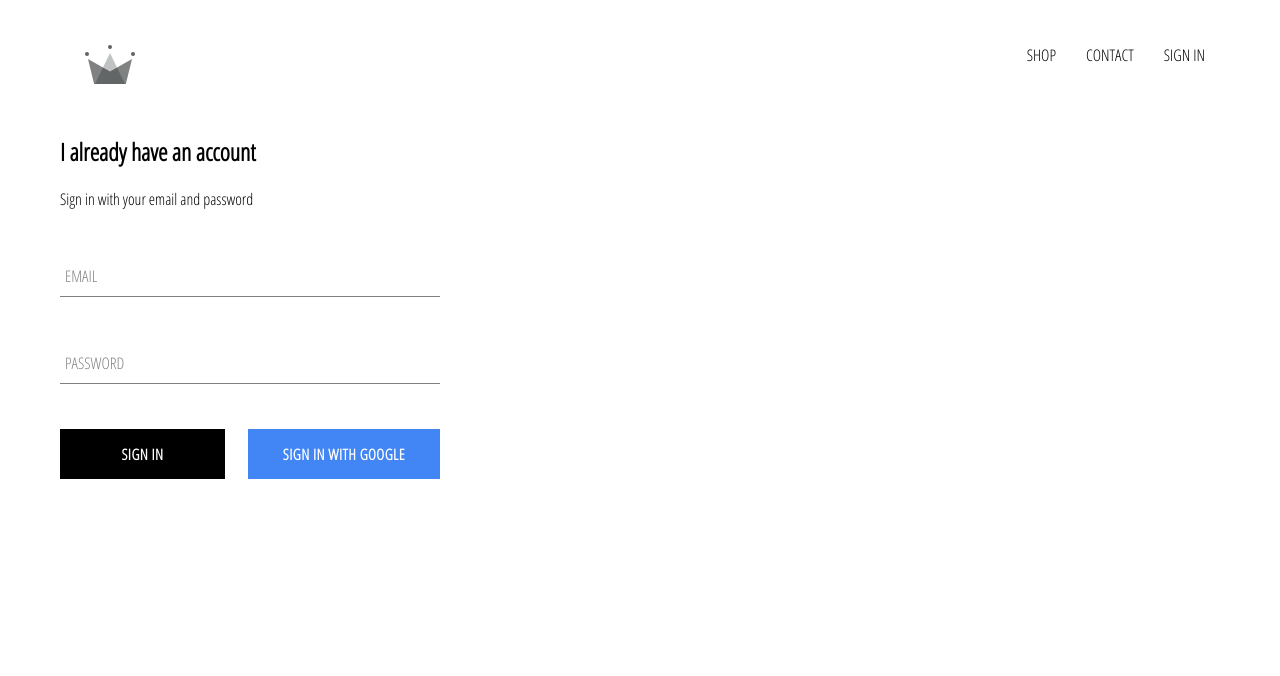
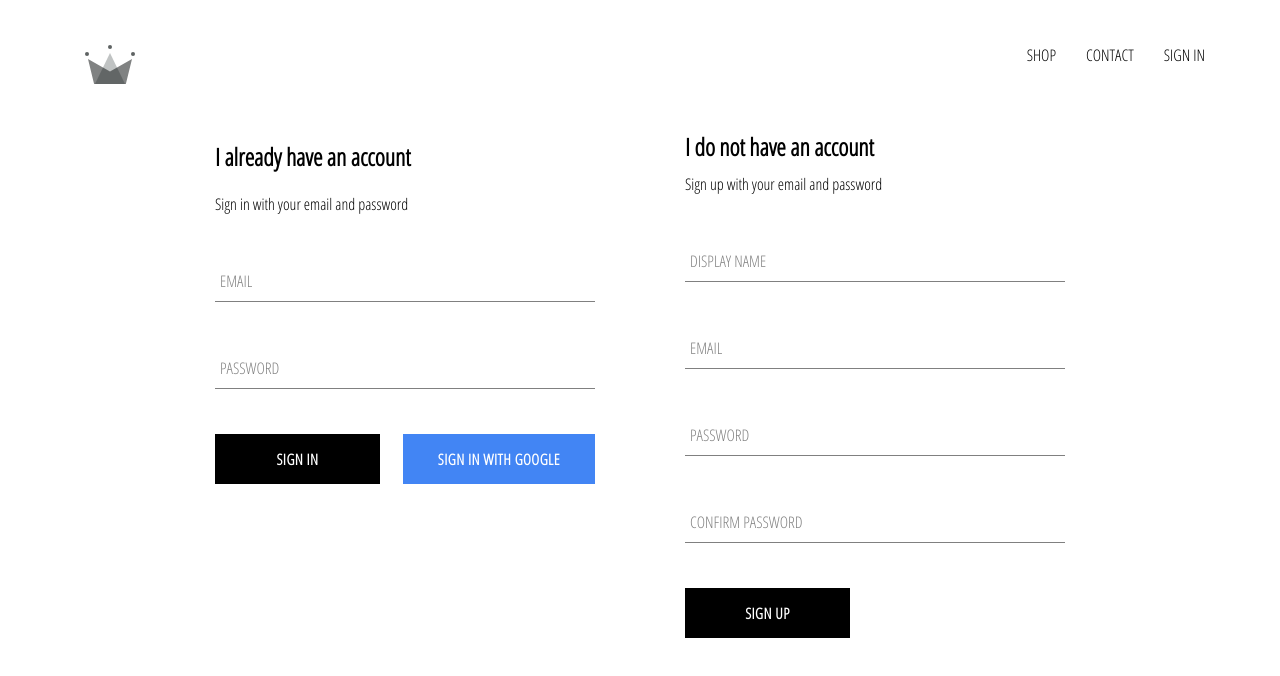
Before and after one commit to robthomasclark/crwn-clothing, a React (Create React App) app: page /signin in a window 1280 px wide. Shown: the top 676 px of the page. Built offline with nearby package versions, Linux system fonts and the light colour scheme; no server answers.

Commit message:
added ability to signup

```diff
--- a/src/App.tsx
+++ b/src/App.tsx
@@ -6,18 +6,32 @@
 import ShopPage from "./pages/shop/shop.component";
 import SignInAndSignUp from "./pages/sign-in-and-sign-up/sign-in-and-sign-up.component";
 import Header from "./components/header/header.component";
-import { auth } from "./firebase/firebase.utils";
+import { auth, createUserProfileDocument } from "./firebase/firebase.utils";
 
 class App extends React.Component {
-  state = {currentUser: null}
+  state = { currentUser: null };
 
   //this should really be a function, but, I'm being lazy in not defining
   //it since I cannot figure out exactly what the signature is from a third party library
   unsubscribeFromAuth: any = null;
 
   componentDidMount() {
-    this.unsubscribeFromAuth = auth.onAuthStateChanged((user) => {
-      this.setState({ currentUser: user});
+    this.unsubscribeFromAuth = auth.onAuthStateChanged(async (userAuth) => {
+      //this.setState({ currentUser: user });
+      console.log(userAuth);
+      if (userAuth) {
+        const userRef = await createUserProfileDocument(userAuth, {});
+        userRef.onSnapshot((snapShot) => {
+          this.setState({
+            currentUser: {
+              id: snapShot.id,
+              ...snapShot.data(),
+            },
+          }, () => console.log(this.state));
+        });
+      } else {
+        this.setState({ currentUser: null }, () => console.log(this.state));
+      }
     });
   }
 
@@ -28,7 +42,7 @@
   render() {
     return (
       <div>
-        <Header currentUser={this.state.currentUser}/>
+        <Header currentUser={this.state.currentUser} />
         <Switch>
           <Route exact path="/" component={HomePage} />
           <Route path="/shop" component={ShopPage} />
--- /dev/null
+++ b/src/components/signup/signup.component.tsx
@@ -0,0 +1,105 @@
+import React, { BaseSyntheticEvent } from "react";
+
+import FormInput from "../form-input/form-input.component";
+import CustomButton from "../custom-button/custom-button.component";
+
+import { auth, createUserProfileDocument } from "../../firebase/firebase.utils";
+
+import "./signup.styles.scss";
+
+type State = {
+  displayName: string;
+  email: string;
+  password: string;
+  confirmPassword: string;
+};
+
+class SignUp extends React.Component {
+  state: State = {
+    displayName: "",
+    email: "",
+    password: "",
+    confirmPassword: "",
+  };
+
+  handleSubmit = async (event: BaseSyntheticEvent) => {
+    event.preventDefault();
+
+    const { displayName, email, password, confirmPassword } = this.state;
+    if (password !== confirmPassword) {
+      alert("Passwords do not match!");
+      return;
+    }
+
+    try {
+      const { user } = await auth.createUserWithEmailAndPassword(
+        email,
+        password
+      );
+      if (user) {
+        await createUserProfileDocument(user, { displayName });
+        this.setState({
+          displayName: "",
+          email: "",
+          password: "",
+          confirmPassword: "",
+        });
+      }
+    } catch (error) {
+      console.error(error);
+    }
+  };
+
+  handleChange = (event: BaseSyntheticEvent) => {
+    const { value, name } = event.target;
+    this.setState({ [name]: value });
+  };
+
+  render() {
+    return (
+      <div className="sign-up">
+        <h2 className="title">I do not have an account</h2>
+        <span>Sign up with your email and password</span>
+        <form className="sign-up-form" onSubmit={this.handleSubmit}>
+          <FormInput
+            label="DISPLAY NAME"
+            name="displayName"
+            type="text"
+            value={this.state.displayName}
+            handleChange={this.handleChange}
+            required
+          />
+          <FormInput
+            label="EMAIL"
+            name="email"
+            type="email"
+            value={this.state.email}
+            handleChange={this.handleChange}
+            required
+          />
+          <FormInput
+            label="PASSWORD"
+            name="password"
+            type="password"
+            value={this.state.password}
+            handleChange={this.handleChange}
+            required
+          />
+          <FormInput
+            label="CONFIRM PASSWORD"
+            name="confirmPassword"
+            type="password"
+            value={this.state.confirmPassword}
+            handleChange={this.handleChange}
+            required
+          />
+          <div className="buttons">
+            <CustomButton type="submit">Sign Up</CustomButton>
+          </div>
+        </form>
+      </div>
+    );
+  }
+}
+
+export default SignUp;
--- /dev/null
+++ b/src/components/signup/signup.styles.scss
@@ -0,0 +1,9 @@
+.sign-up {
+    display: flex;
+    flex-direction: column;
+    width: 380px;
+
+    .title {
+      margin: 10px 0;
+    }
+  }
--- a/src/firebase/firebase.utils.ts
+++ b/src/firebase/firebase.utils.ts
@@ -12,6 +12,29 @@
   measurementId: "G-8J461PJPEF",
 };
 
+export const createUserProfileDocument = async (userAuth: firebase.User, additionalData: {}) => {
+  const userRef = firestore.doc(`/users/${userAuth.uid}`);
+  const snapShot = await userRef.get();
+
+  if (!snapShot.exists) {
+    const  {displayName, email } = userAuth;
+    const createdAt = new Date ();
+
+    try {
+      await userRef.set({
+        displayName,
+        email,
+        createdAt,
+        ...additionalData
+      })
+    } catch (error) {
+      console.log("Error creating user", error.message)
+    }
+
+  }
+  return userRef;
+}
+
 firebase.initializeApp(firebaseConfig);
 
 export const auth = firebase.auth();
--- a/src/pages/sign-in-and-sign-up/sign-in-and-sign-up.component.tsx
+++ b/src/pages/sign-in-and-sign-up/sign-in-and-sign-up.component.tsx
@@ -3,10 +3,12 @@
 import "./sign-in-and-sign-up.styles.scss";
 
 import SignIn from "../../components/signin/signin.component";
+import SignUp from "../../components/signup/signup.component";
 
 const SignInAndSignUpPage = () => {
   return <div className="sign-in-and-sign-up">
       <SignIn></SignIn>
+      <SignUp></SignUp>
   </div>;
 };
 
--- a/src/pages/sign-in-and-sign-up/sign-in-and-sign-up.styles.scss
+++ b/src/pages/sign-in-and-sign-up/sign-in-and-sign-up.styles.scss
@@ -0,0 +1,6 @@
+.sign-in-and-sign-up {
+    width: 850px;
+    display: flex;
+    justify-content: space-between;
+    margin: 30px auto;
+}
```
